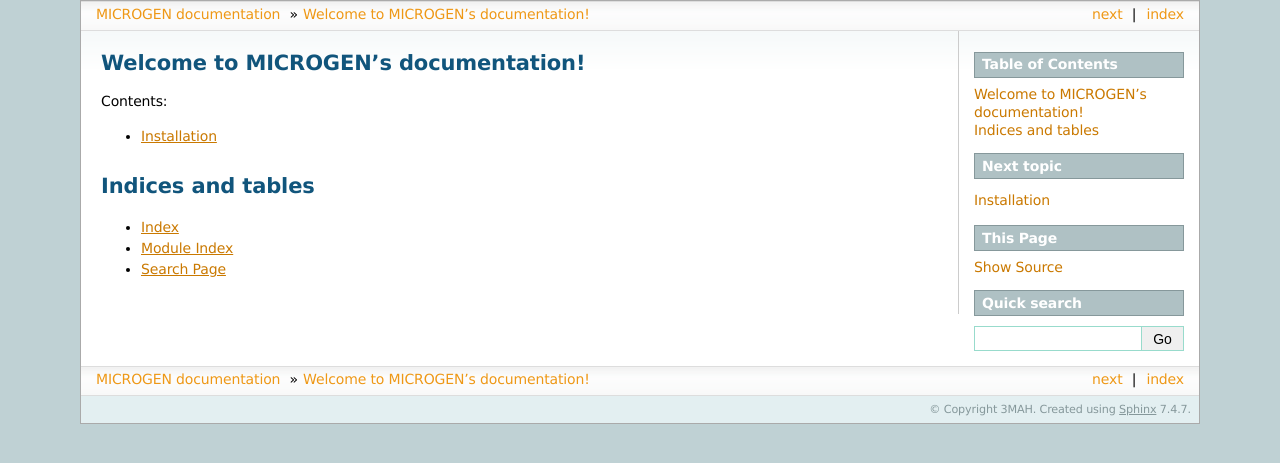
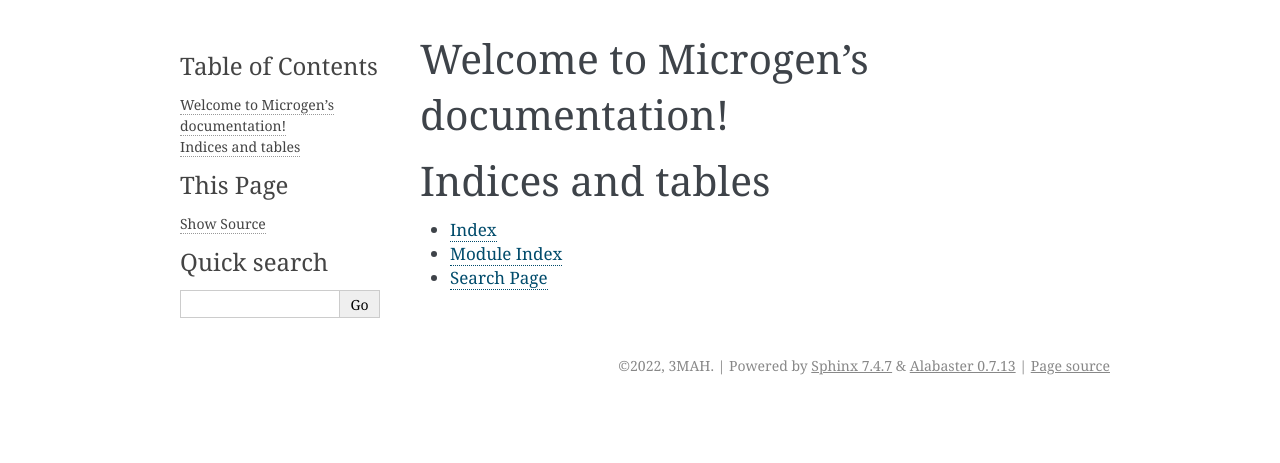
Before and after one commit to 3MAH/microgen, a Sphinx documentation site: the page built from docs/index.rst, in a window 1280 px wide. Shown: the top 463 px of the page. Built offline with Sphinx 7.4.7, drawn with Linux system fonts in a browser that asks for light colours.

Commit message:
reset doc

```diff
--- a/docs/_templates/custom-class-template.rst
+++ /dev/null
@@ -1,47 +0,0 @@
-{{ fullname }}
-{{ underline }}
-
-.. currentmodule:: {{ module }}
-
-.. autoclass:: {{ objname }}
-   :no-members:
-   :no-inherited-members:
-   :no-special-members:
-
-   .. automethod:: __init__
-
-  {% block methods %}
-  {% if methods %}
-
-    **Methods**
-
-      .. autosummary::
-         :toctree:
-
-      {% for item in all_methods %}
-         {%- if not item.startswith('_') or item in ['__call__', '__mul__', '__getitem__', '__len__'] %}
-         {{ name }}.{{ item }}
-         {%- endif -%}
-      {%- endfor %}
-      {% for item in inherited_members %}
-         {%- if item in ['__call__', '__mul__', '__getitem__', '__len__'] %}
-         {{ name }}.{{ item }}
-         {%- endif -%}
-      {%- endfor %}
-
-  {% endif %}
-  {% endblock %}
-
-  {% block attributes %}
-  {% if attributes %}
-
-      .. autosummary::
-         :toctree:
-
-      {% for item in all_attributes %}
-         {%- if not item.startswith('_') %}
-         {{ name }}.{{ item }}
-         {%- endif -%}
-      {%- endfor %}
-  {% endif %}
-  {% endblock %}
--- a/docs/conf.py
+++ b/docs/conf.py
@@ -10,24 +10,28 @@
 # add these directories to sys.path here. If the directory is relative to the
 # documentation root, use os.path.abspath to make it absolute, like shown here.
 #
-import os
-import sys
-sys.path.insert(0, os.path.abspath('..'))
+# import os
+# import sys
+# sys.path.insert(0, os.path.abspath('.'))
+
 
 # -- Project information -----------------------------------------------------
 
-project = 'MICROGEN'
-copyright = '3MAH'
+project = 'Microgen'
+copyright = '2022, 3MAH'
 author = '3MAH'
-master_doc = 'index'
+
+# The full version, including alpha/beta/rc tags
+release = '1.0.0'
+
 
 # -- General configuration ---------------------------------------------------
 
 # Add any Sphinx extension module names here, as strings. They can be
 # extensions coming with Sphinx (named 'sphinx.ext.*') or your custom
 # ones.
-extensions = ['sphinx.ext.autodoc', 'sphinx.ext.coverage',
-              'sphinx.ext.napoleon', 'sphinx.ext.autosummary']
+extensions = [
+]
 
 # Add any paths that contain templates here, relative to this directory.
 templates_path = ['_templates']
@@ -35,24 +39,15 @@
 # List of patterns, relative to source directory, that match files and
 # directories to ignore when looking for source files.
 # This pattern also affects html_static_path and html_extra_path.
-exclude_patterns = []
+exclude_patterns = ['_build', 'Thumbs.db', '.DS_Store']
 
-# -----------------------------------------------------------------------------
-# Autosummary
-# -----------------------------------------------------------------------------
-
-autosummary_generate = True
-add_module_names = False
-# autodoc_mock_imports = ["simcoon"]
-# autosummary_mock_imports = ["simcoon"]
 
 # -- Options for HTML output -------------------------------------------------
 
 # The theme to use for HTML and HTML Help pages.  See the documentation for
 # a list of builtin themes.
 #
-html_theme = 'sphinxdoc'
-# html_logo = 'fedOOLogos.png'
+html_theme = 'alabaster'
 
 # Add any paths that contain custom static files (such as style sheets) here,
 # relative to this directory. They are copied after the builtin static files,
--- a/docs/index.rst
+++ b/docs/index.rst
@@ -1,12 +1,16 @@
-Welcome to MICROGEN's documentation!
-=================================
+.. Microgen documentation master file, created by
+   sphinx-quickstart on Thu May 26 11:10:33 2022.
+   You can adapt this file completely to your liking, but it should at least
+   contain the root `toctree` directive.
 
+Welcome to Microgen's documentation!
+====================================
 
 .. toctree::
    :maxdepth: 2
    :caption: Contents:
 
-   Install
+
 
 Indices and tables
 ==================
--- a/docs/requirements.txt
+++ /dev/null
@@ -1,6 +0,0 @@
-vtk
-cadquery
-python-gmsh
-pygalmesh
-mmg
-pytest-cov
```
Also changed, not shown: docs/Install.rst (deleted, +0 -12 lines), microgen/__init__.py (+9 -0 lines), 2 other files.
